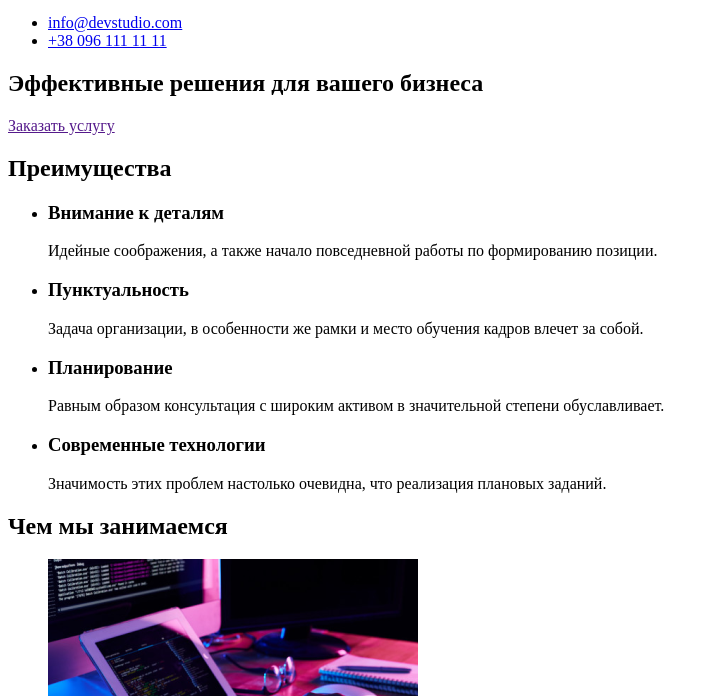
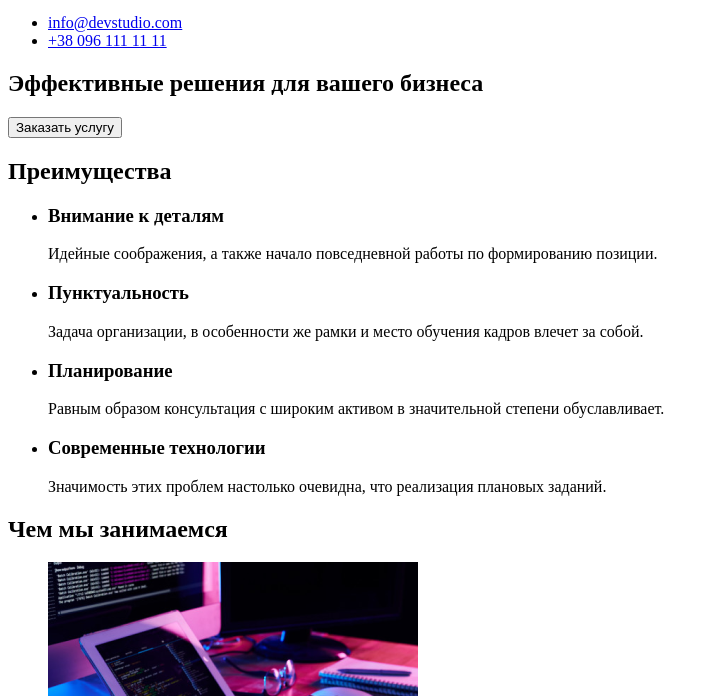
Before and after one commit to SerhiiAlieksieienko/goit-markup-hw-01test, a plain HTML site: page index.html in a window 1280 px wide. Shown: the part 104-800 px from the top of the page, without its empty margins (0-719 px from the left). Drawn offline with Linux system fonts and the light colour scheme.

Commit message:
Добавляет кнопку "Заказать услугу"

```diff
--- a/index.html
+++ b/index.html
@@ -28,7 +28,7 @@
             <!-- Герой -->
             <section>
                 <h1>Эффективные решения для вашего бизнеса</h1>
-                <a href="">Заказать услугу</a>
+                <a href=""><button type="submit">Заказать услугу</button></a>
             </section>
         </main>
         <section>
```
